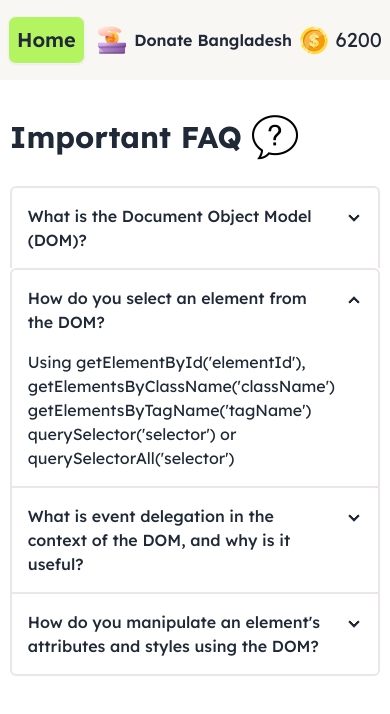
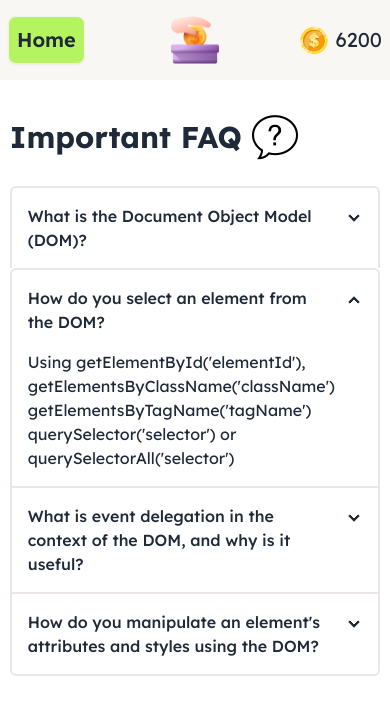
Before and after one commit to gs-shaykot/ASSIGNMENT-5, a plain HTML site: page faq.html in a window 390 px wide. Drawn offline with nearby package versions, Linux system fonts and the light colour scheme.

Commit message:
Update faq.html

```diff
--- a/faq.html
+++ b/faq.html
@@ -25,8 +25,8 @@
 
                     <div class="navbar-center lg:flex">
                         <div class="flex gap-2 justify-center items-center">
-                            <img src="img/logo.png" alt="" class="w-7 h-7 md:w-auto md:h-auto">
-                            <h2 class="text-base md:text-xl font-semibold">Donate Bangladesh</h2>
+                            <img src="img/logo.png" alt="" class="w-12 h-12 md:w-auto md:h-auto">
+                            <h2 class="text-base md:text-xl font-semibold hidden md:block">Donate Bangladesh</h2>
                         </div>
                     </div>
 
@@ -95,7 +95,7 @@
             </div>
         </section>
     </main>
-
+    <script src="JS/basic.js"></script>
     <script>
         document.getElementById('home').addEventListener('click', function () {
             window.location.href = 'index.html'
```
